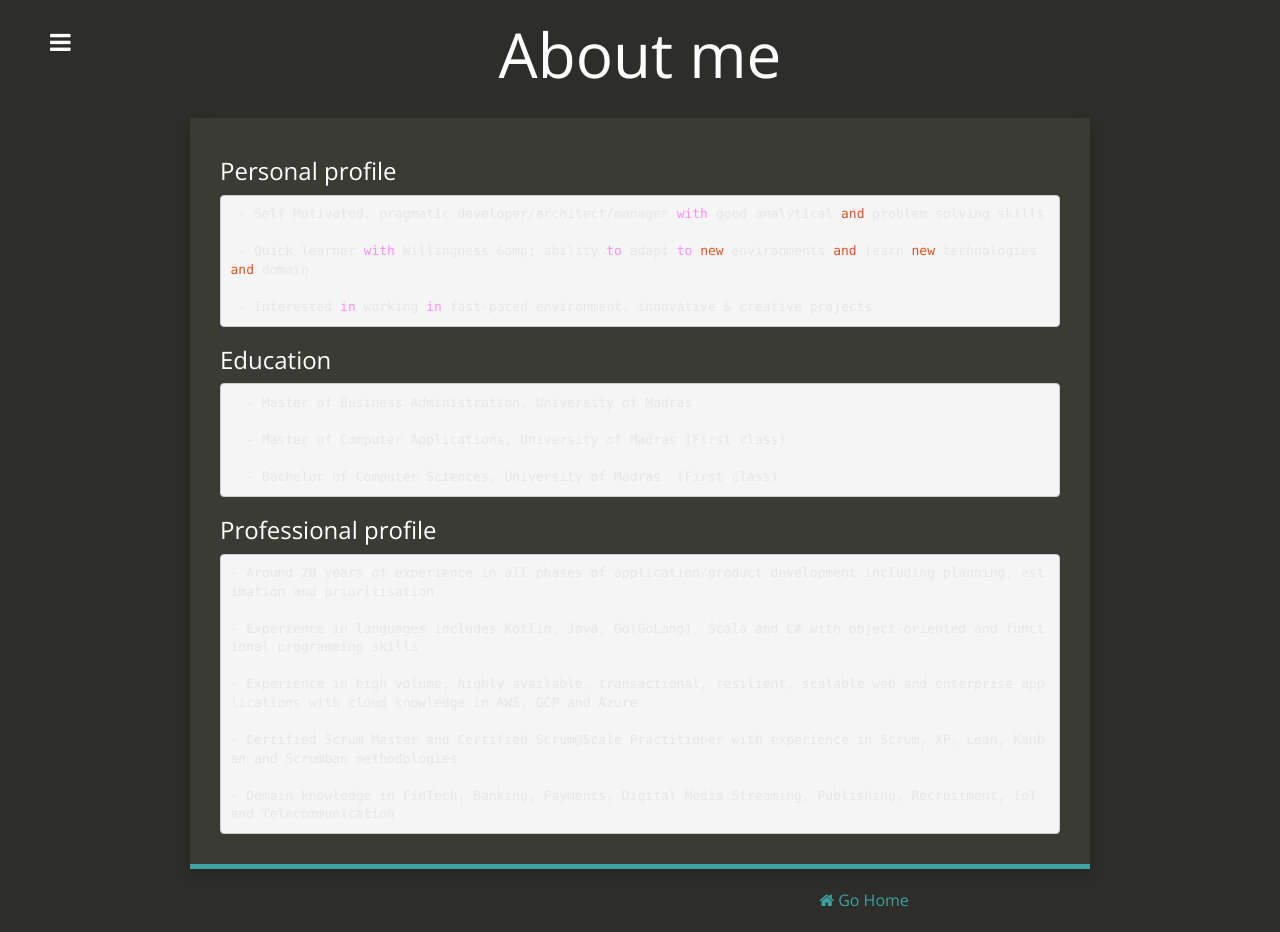
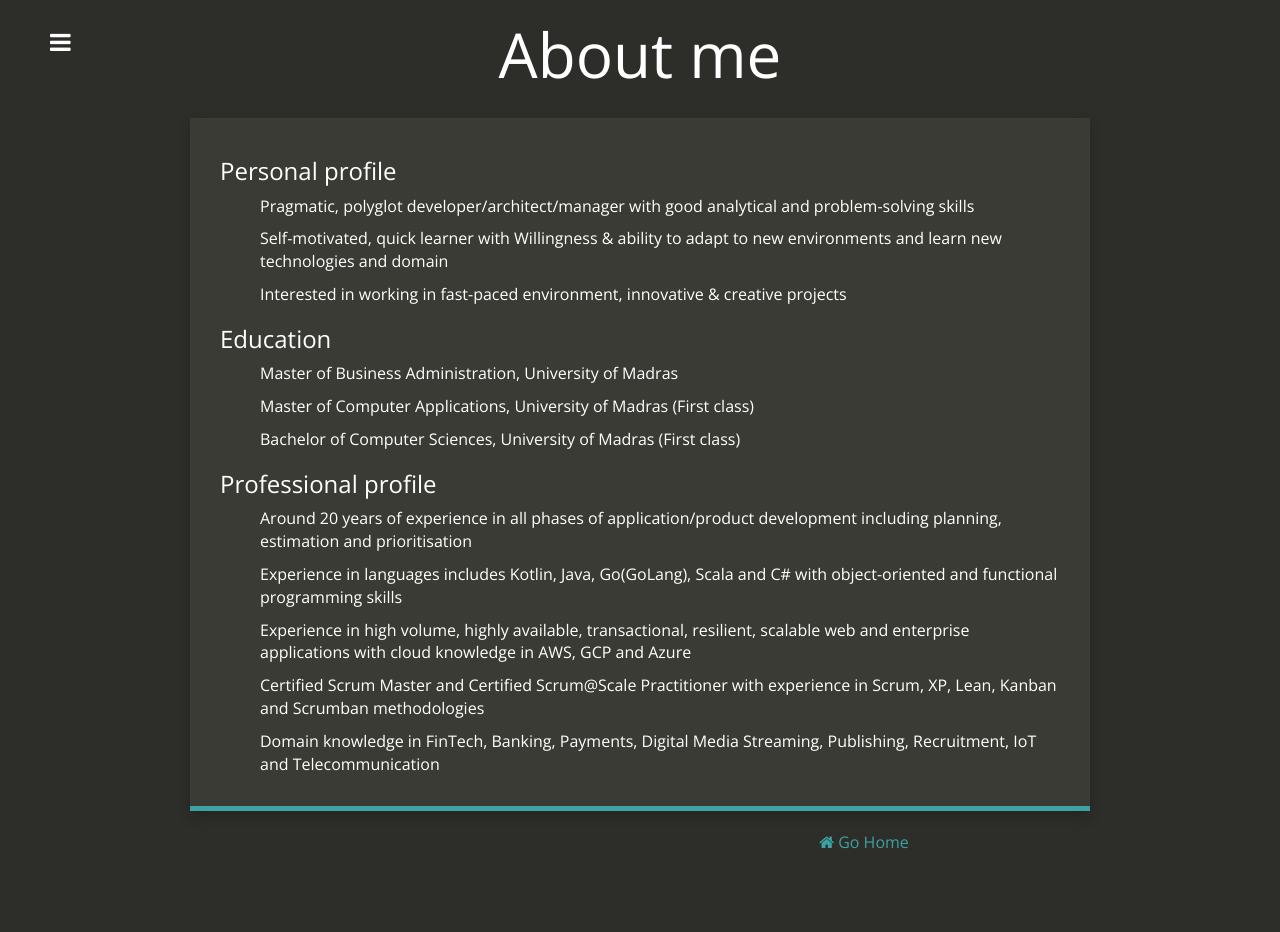
Before and after one commit to m-kumaran/m-kumaran.github.io, a Jekyll site: the page built from aboutme.md, in a window 1280 px wide. Built offline with Jekyll 4.4.1, drawn with Linux system fonts in a browser that asks for light colours; nearby versions of some CDN libraries; after the commit the page ends 900 px from its top, so only the background shows below that.

Commit message:
Updated about me

```diff
--- a/_config.yml
+++ b/_config.yml
@@ -4,8 +4,8 @@ email: kumaran.masilamani@yahoo.co.uk
 description: "Full stack polyglot agile developer with experience in Golang, Scala and Java."
 baseurl: ""
 url: "http://kumaran.me/"
-title_description: "An enthusiastic, versatile, full stack polyglot developer with programming experience in Scala, Golang, Java in AWS and GCP"
-title_description2: "Certified Scrum Master and an evangelist of Agile methodologies"
+title_description: "Pragmatic, polyglot developer/architect/manager with experience in Kotlin, Java, Scala, Golang etc"
+title_description2: "Certified Scrum Master and Certified Scrum@Scale Practitioner"
 #title_image: "https://media.licdn.com/dms/image/C4D03AQHUrqeVUGEtjg/profile-displayphoto-shrink_200_200/0?e=1560384000&v=beta&t=7fzpnb83b53hxpJOnohWzFcPs4nUcXOa3WRACnrgpVA"
 #title_image: "https://media.licdn.com/dms/image/C4D03AQHUrqeVUGEtjg/profile-displayphoto-shrink_100_100/0?e=1567641600&v=beta&t=2WWo5KirfHNsyDMRSFl0wEwjYbPbWnux2gnu8v7hCQc"
 title_image: "/img/face.jpg"
--- a/aboutme.md
+++ b/aboutme.md
@@ -4,26 +4,26 @@ title:      About me
 ---
 
 ### Personal profile
-     - Self Motivated, pragmatic developer/architect/manager with good analytical and problem solving skills
+ - Pragmatic, polyglot developer/architect/manager with good analytical and problem-solving skills
 
-     - Quick learner with Willingness &amp; ability to adapt to new environments and learn new technologies and domain
+ - Self-motivated, quick learner with Willingness &amp; ability to adapt to new environments and learn new technologies and domain
 
-     - Interested in working in fast-paced environment, innovative & creative projects
+ - Interested in working in fast-paced environment, innovative & creative projects
 
 ### Education
-      - Master of Business Administration, University of Madras
+  - Master of Business Administration, University of Madras
 
-      - Master of Computer Applications, University of Madras (First class)
+  - Master of Computer Applications, University of Madras (First class)
 
-      - Bachelor of Computer Sciences, University of Madras  (First class)
+  - Bachelor of Computer Sciences, University of Madras  (First class)
 
 ### Professional profile
-    - Around 20 years of experience in all phases of application/product development including planning, estimation and prioritisation
+- Around 20 years of experience in all phases of application/product development including planning, estimation and prioritisation
 
-    - Experience in languages includes Kotlin, Java, Go(GoLang), Scala and C# with object-oriented and functional programming skills
+- Experience in languages includes Kotlin, Java, Go(GoLang), Scala and C# with object-oriented and functional programming skills
 
-    - Experience in high volume, highly available, transactional, resilient, scalable web and enterprise applications with cloud knowledge in AWS, GCP and Azure
+- Experience in high volume, highly available, transactional, resilient, scalable web and enterprise applications with cloud knowledge in AWS, GCP and Azure
 
-    - Certified Scrum Master and Certified Scrum@Scale Practitioner with experience in Scrum, XP, Lean, Kanban and Scrumban methodologies
+- Certified Scrum Master and Certified Scrum@Scale Practitioner with experience in Scrum, XP, Lean, Kanban and Scrumban methodologies
 
-    - Domain knowledge in FinTech, Banking, Payments, Digital Media Streaming, Publishing, Recruitment, IoT and Telecommunication
+- Domain knowledge in FinTech, Banking, Payments, Digital Media Streaming, Publishing, Recruitment, IoT and Telecommunication
```
